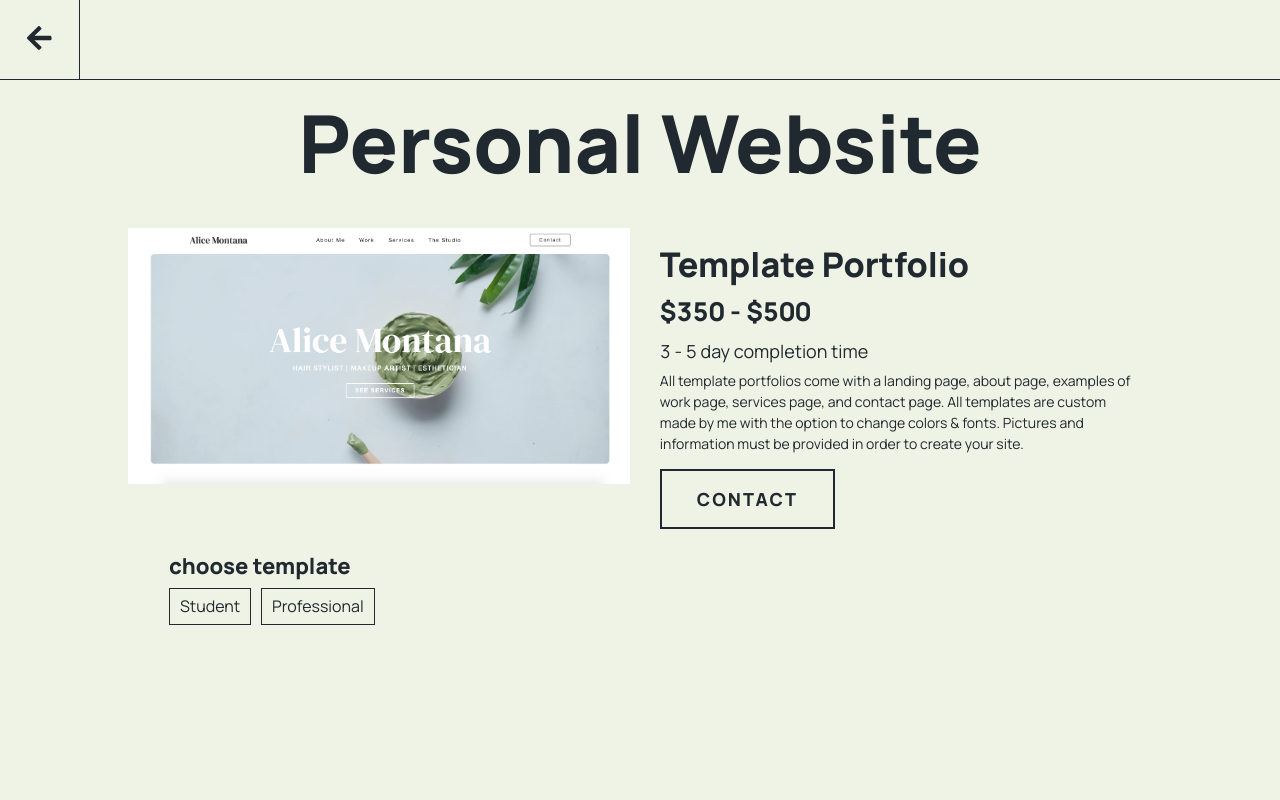
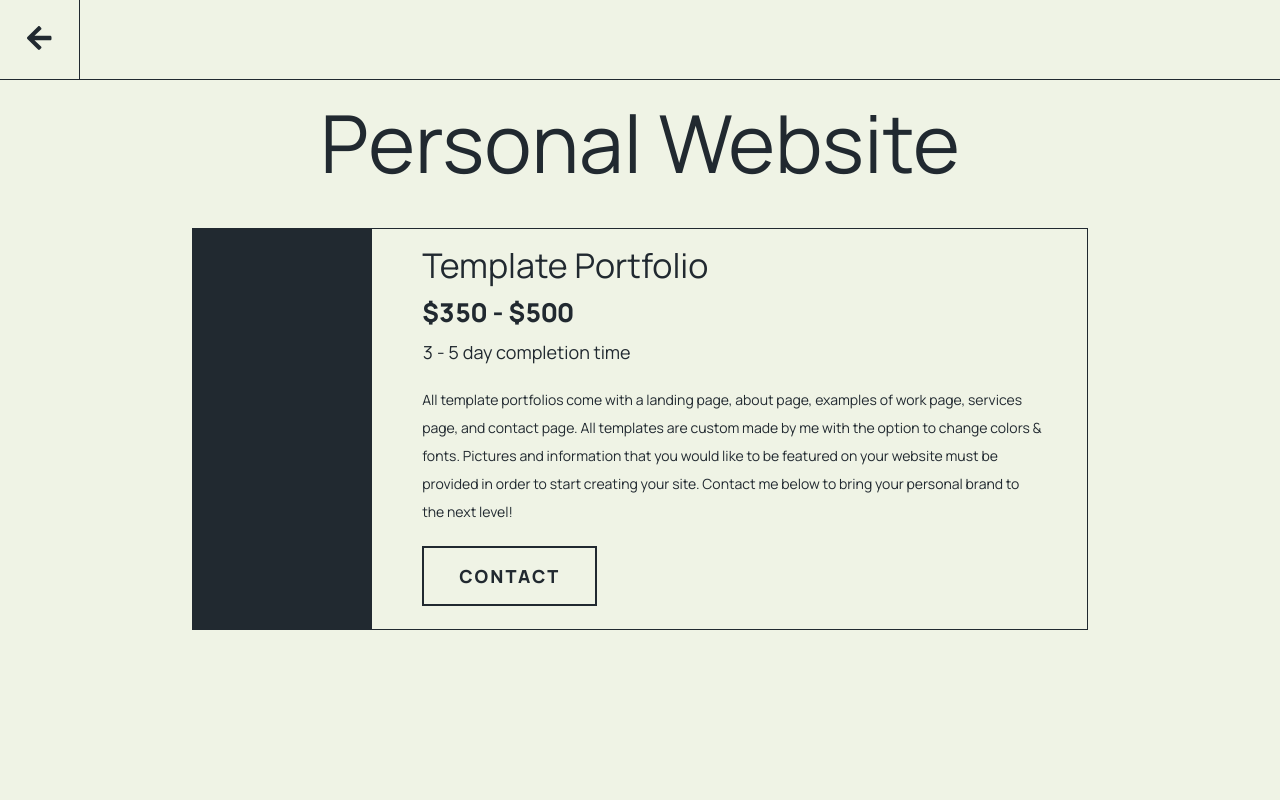
Before and after one commit to Tristanoshier/landing-page-client, a React (Create React App) app: page /portfolio-service in a window 1280 px wide. Shown: the top 800 px of the page. Built offline with nearby package versions, Linux system fonts and the light colour scheme.

Commit message:
redesign services page

```diff
--- a/src/components/Pages/Services/ConsultationService.jsx
+++ b/src/components/Pages/Services/ConsultationService.jsx
@@ -11,7 +11,6 @@ export const ConsultationService = () => {
           <div className="service-card-container">
             <div className="information-section">
               <div className="images">
-                <img src="/images/business.jpg" alt="people discussing business" />
               </div>
               <div className="information">
                 <div className="service-option-title">1 on 1 consultation</div>
--- a/src/components/Pages/Services/PortfolioService.jsx
+++ b/src/components/Pages/Services/PortfolioService.jsx
@@ -10,26 +10,17 @@ export const PortfolioService = () => {
         <div className="service-options">
           <div className="service-card-container">
             <div className="information-section">
-              <div className="images">
-                <img src="/images/alicemontana1.png" alt="portfolio example" />
-              </div>
+              <div className="images"></div>
               <div className="information">
                 <div className="service-option-title">Template Portfolio</div>
                 <div className="price">$350 - $500</div>
                 <div className="delivery-time">3 - 5 day completion time</div>
-                <div className="information-description">All template portfolios come with a landing page, about page, examples of work page, services page, and contact page. All templates are custom made by me with the option to change colors & fonts. Pictures and information must be provided in order to create your site.</div>
+                <div className="information-description">All template portfolios come with a landing page, about page, examples of work page, services page, and contact page. All templates are custom made by me with the option to change colors & fonts. Pictures and information that you would like to be featured on your website must be provided in order to start creating your site. Contact me below to bring your personal brand to the next level!</div>
                 <div className="btn-container">
                   <Link className="btn-link" to="/contact-form">
                     <button className="landing-btn browse-all">Contact</button>
                   </Link>
                 </div>
-              </div>
-            </div>
-            <div className="choose-template-section">
-              <div className="pick">choose template</div>
-              <div className="template-options">
-                <button className="template-option">Student</button>
-                <button className="template-option">Professional</button>
               </div>
             </div>
           </div>
--- a/src/components/Pages/Services/StoreService.jsx
+++ b/src/components/Pages/Services/StoreService.jsx
@@ -11,7 +11,7 @@ export const StoreService = () => {
           <div className="service-card-container">
             <div className="information-section">
               <div className="images">
-                <img src="/images/business.jpg" alt="people discussing business" />
+                <div>01</div>
               </div>
               <div className="information">
                 <div className="service-option-title">Just Getting Started</div>
@@ -43,10 +43,10 @@ export const StoreService = () => {
           <div className="service-card-container">
             <div className="information-section">
               <div className="images">
-                <img src="/images/business.jpg" alt="people discussing business" />
+                <div>02</div>
               </div>
               <div className="information">
-                <div className="service-option-title">Level 2</div>
+                <div className="service-option-title">Starting to Grow</div>
                 <div className="price">$350 + $9.99/month</div>
                 <div className="delivery-time">3 - 5 day completion time</div>
                 <div className="information-description">
@@ -76,10 +76,10 @@ export const StoreService = () => {
           <div className="service-card-container">
             <div className="information-section">
               <div className="images">
-                <img src="/images/business.jpg" alt="people discussing business" />
+                <div>03</div>
               </div>
               <div className="information">
-                <div className="service-option-title">Level 3</div>
+                <div className="service-option-title">Business is Taking Off!</div>
                 <div className="price">$500 + $19.99/month</div>
                 <div className="delivery-time">1 week completion time</div>
                 <div className="information-description">
--- a/src/css/projects.css
+++ b/src/css/projects.css
@@ -55,8 +55,8 @@
 .project-title {
   color: var(--darkgray);
   font-family: var(--font);
-  font-weight: var(--main);
-  font-size: 34px;
+  font-weight: var(--text);
+  font-size: 42px;
   margin-bottom: 5%;
   margin-top: 2%;
   text-align: center;
--- a/src/css/services.scss
+++ b/src/css/services.scss
@@ -180,30 +180,20 @@
     .title {
         font-size: 80px;
         font-family: var(--font);
-        font-weight: var(--main);
+        font-weight: var(--text);
         color: var(--darkgray);
     }
 
     .service-page-container {
-        .description {
-            font-family: var(--font);
-            font-weight: var(--text);
-            color: var(--darkgray);
-            line-height: 2;
-            font-size: 18px;
-            width: 80vw;
-            text-align: center;
-            margin-bottom: 5%;
-        }
-
         .service-options {
             display: flex;
             flex-direction: column;
+            align-self: center;
 
             .service-card-container {
                 display: flex;
                 flex-direction: column;
-                max-width: 80vw;
+                max-width: 70vw;
                 margin-bottom: 10%;
 
                 .information-section {
@@ -211,20 +201,29 @@
                     flex-direction: row;
 
                     .images {
-                        width: 50%;
-                        img {
-                            max-width: 100%;
+                        width: 20%;
+                        background-color: var(--darkgray);
+                        display: flex;
+                        justify-content: center;
+                        div {
+                            font-size: 60px;
+                            color: var(--ivory);
+                            font-family: var(--font);
+                            font-weight: var(--main);
+                            justify-self: center;
+                            align-self: center;
                         }
                     }
 
                     .information {
-                        width: 50%;
+                        width: 80%;
                         padding: 10px;
-                        margin-left: 20px;
+                        padding-left: 50px;
+                        border: 1px solid var(--darkgray);
 
                         .service-option-title {
                             font-family: var(--font);
-                            font-weight: var(--main);
+                            font-weight: var(--text);
                             font-size: 34px;
                             color: var(--darkgray);
                         }
@@ -236,14 +235,6 @@
                             color: var(--darkgray);
                         }
 
-                        .help {
-                            font-size: 22px;
-                            color: var(--darkgray);
-                            font-family: var(--font);
-                            font-weight: var(--text);
-                            margin-bottom: 5px;
-                        }
-
                         .delivery-time {
                             font-size: 18px;
                             color: var(--darkgray);
@@ -253,10 +244,20 @@
                             margin-bottom: 5px;
                         }
 
+                        .help {
+                            font-size: 22px;
+                            color: var(--darkgray);
+                            font-family: var(--font);
+                            font-weight: var(--text);
+                            margin-bottom: 5px;
+                        }
+
                         .information-description {
                             font-family: var(--font);
                             font-weight: var(--text);
-                            line-height: 1.5;
+                            line-height: 2;
+                            padding-right: 5%;
+                            padding-top: 15px;
                             color: var(--darkgray);
                         }
 
@@ -280,41 +281,6 @@
                     }
 
                 }
-
-                .choose-template-section {
-                    padding-left: 4%;
-
-                    .pick {
-                        font-size: 22px;
-                        color: var(--darkgray);
-                        font-family: var(--font);
-                        font-weight: var(--main);
-                        padding-bottom: 5px;
-                    }
-
-                    .template-options {
-                        display: flex;
-                        flex-direction: row;
-                        .template-option {
-                            color: var(--darkgray);
-                            font-family: var(--font);
-                            font-weight: var(--text);
-                            font-size: 16px;
-                            padding: 5px 10px;
-                            background-color: var(--ivory);
-                            border: 1px var(--darkgray) solid;
-                            margin-right: 1%;
-                            transition: 0.5s;
-
-                            &:hover {
-                                background-color: var(--darkgray);
-                                color: var(--ivory);
-                            }
-                        }
-
-
-                    }
-                }
             }
         }
     }
```
